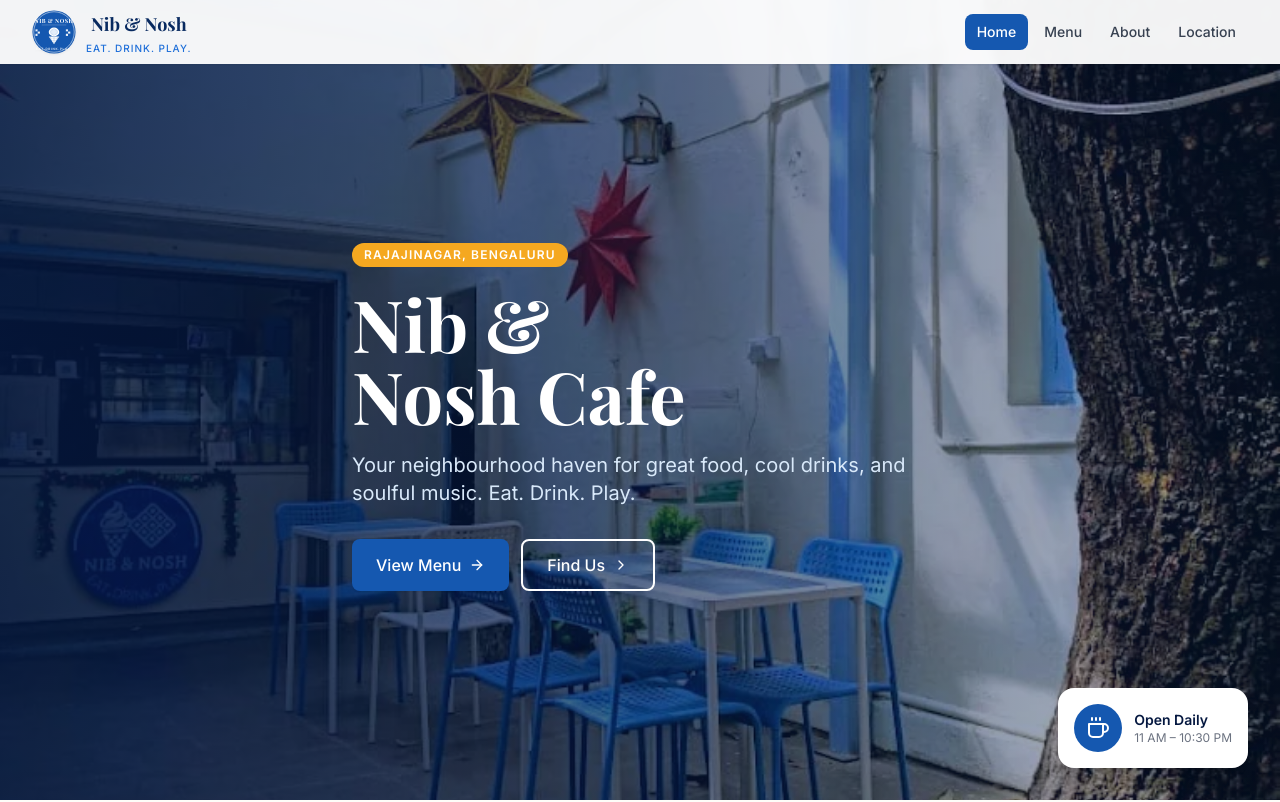
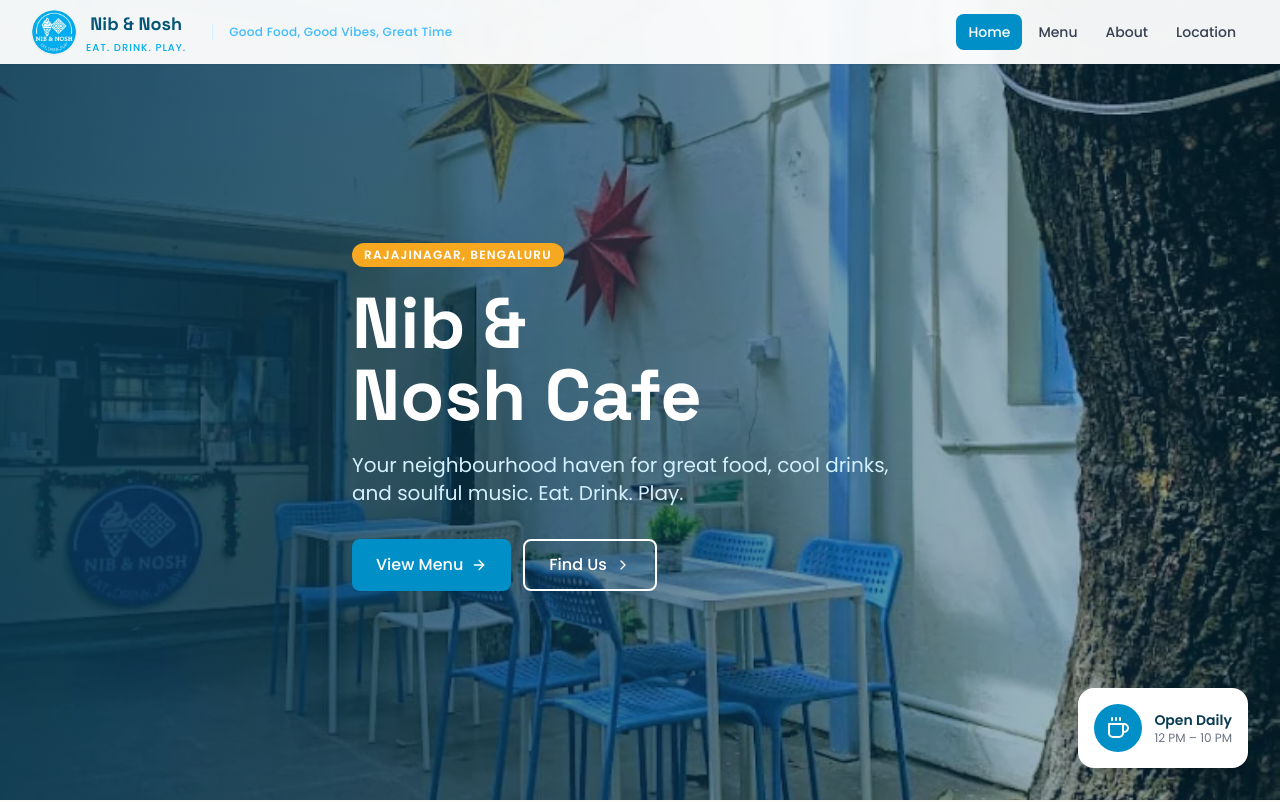
Before and after one commit to bmmithilesh-max/nib-nosh-cafe, a React (Vite) app: page / in a window 1280 px wide. Shown: the top 802 px of the page. Built offline with nearby package versions, Linux system fonts and the light colour scheme.

Commit message:
Update website

```diff
--- a/index.html
+++ b/index.html
@@ -8,7 +8,7 @@
     <meta name="description" content="Nib & Nosh Cafe in Rajajinagar, Bengaluru. A cozy cafe offering wraps, burgers, waffles, ice-cream sundaes, and live jamming events." />
     <link rel="preconnect" href="https://fonts.googleapis.com" />
     <link rel="preconnect" href="https://fonts.gstatic.com" crossorigin />
-    <link href="https://fonts.googleapis.com/css2?family=Playfair+Display:wght@400;600;700&family=Inter:wght@300;400;500;600&display=swap" rel="stylesheet" />
+    <link href="https://fonts.googleapis.com/css2?family=Space+Grotesk:wght@400;500;600;700&family=Poppins:wght@300;400;500;600;700&display=swap" rel="stylesheet" />
 </head>
   <body>
     <div id="root"></div>
--- a/src/components/CafeLogo.tsx
+++ b/src/components/CafeLogo.tsx
@@ -5,95 +5,13 @@
 
 export default function CafeLogo({ size = 40, className = '' }: CafeLogoProps) {
   return (
-    <svg
+    <img
+      src="/images/logo.png"
+      alt="Nib & Nosh logo"
       width={size}
       height={size}
-      viewBox="0 0 100 100"
-      xmlns="http://www.w3.org/2000/svg"
-      className={className}
-    >
-      {/* Outer circle */}
-      <circle cx="50" cy="50" r="49" fill="#1558B0" />
-      <circle cx="50" cy="50" r="46" fill="none" stroke="white" strokeWidth="1.2" />
-
-      {/* Checkerboard left flag */}
-      <g opacity="0.9">
-        <rect x="8" y="44" width="5" height="5" fill="white" />
-        <rect x="13" y="44" width="5" height="5" fill="#1558B0" />
-        <rect x="8" y="49" width="5" height="5" fill="#1558B0" />
-        <rect x="13" y="49" width="5" height="5" fill="white" />
-        <rect x="8" y="54" width="5" height="5" fill="white" />
-        <rect x="13" y="54" width="5" height="5" fill="#1558B0" />
-      </g>
-
-      {/* Checkerboard right flag */}
-      <g opacity="0.9">
-        <rect x="77" y="44" width="5" height="5" fill="white" />
-        <rect x="82" y="44" width="5" height="5" fill="#1558B0" />
-        <rect x="77" y="49" width="5" height="5" fill="#1558B0" />
-        <rect x="82" y="49" width="5" height="5" fill="white" />
-        <rect x="77" y="54" width="5" height="5" fill="white" />
-        <rect x="82" y="54" width="5" height="5" fill="#1558B0" />
-      </g>
-
-      {/* NIB & NOSH text */}
-      <text
-        x="50"
-        y="30"
-        textAnchor="middle"
-        fill="white"
-        fontFamily="'Playfair Display', Georgia, serif"
-        fontWeight="700"
-        fontSize="13"
-        letterSpacing="1"
-      >
-        NIB &amp; NOSH
-      </text>
-
-      {/* Divider line */}
-      <line x1="22" y1="34" x2="78" y2="34" stroke="white" strokeWidth="0.8" opacity="0.6" />
-
-      {/* Ice cream cone — scoop */}
-      <ellipse cx="50" cy="50" rx="12" ry="10" fill="white" />
-      <ellipse cx="50" cy="50" rx="9" ry="7.5" fill="#E3EEFB" />
-
-      {/* Waffle cone */}
-      <polygon points="50,78 38,60 62,60" fill="white" />
-      {/* Cone cross-hatch lines */}
-      <line x1="41" y1="60" x2="47" y2="78" stroke="#1558B0" strokeWidth="1" opacity="0.4" />
-      <line x1="50" y1="60" x2="50" y2="78" stroke="#1558B0" strokeWidth="1" opacity="0.4" />
-      <line x1="59" y1="60" x2="53" y2="78" stroke="#1558B0" strokeWidth="1" opacity="0.4" />
-      <line x1="39" y1="64" x2="61" y2="64" stroke="#1558B0" strokeWidth="1" opacity="0.3" />
-      <line x1="40" y1="69" x2="60" y2="69" stroke="#1558B0" strokeWidth="1" opacity="0.3" />
-      <line x1="43" y1="74" x2="57" y2="74" stroke="#1558B0" strokeWidth="1" opacity="0.3" />
-
-      {/* Waffle diamond on scoop */}
-      <rect
-        x="44"
-        y="44"
-        width="12"
-        height="12"
-        fill="none"
-        stroke="#1558B0"
-        strokeWidth="0.8"
-        opacity="0.3"
-        transform="rotate(45 50 50)"
-      />
-
-      {/* EAT.DRINK.PLAY text */}
-      <text
-        x="50"
-        y="92"
-        textAnchor="middle"
-        fill="white"
-        fontFamily="'Inter', system-ui, sans-serif"
-        fontWeight="600"
-        fontSize="7"
-        letterSpacing="1.5"
-        opacity="0.9"
-      >
-        EAT.DRINK.PLAY.
-      </text>
-    </svg>
+      style={{ width: size, height: size }}
+      className={`rounded-full object-cover ${className}`}
+    />
   );
 }
--- a/src/components/Footer.tsx
+++ b/src/components/Footer.tsx
@@ -81,14 +81,14 @@
                 <Clock className="w-4 h-4 text-blue-400 mt-0.5 shrink-0" />
                 <div className="text-sm">
                   <p className="text-blue-200">Mon – Fri</p>
-                  <p className="text-white font-medium">11:00 AM – 10:30 PM</p>
+                  <p className="text-white font-medium">12:00 PM – 10:00 PM</p>
                 </div>
               </li>
               <li className="flex items-start gap-3 mt-3">
                 <Clock className="w-4 h-4 text-blue-400 mt-0.5 shrink-0" />
                 <div className="text-sm">
                   <p className="text-blue-200">Sat – Sun</p>
-                  <p className="text-white font-medium">10:00 AM – 11:00 PM</p>
+                  <p className="text-white font-medium">12:00 PM – 10:00 PM</p>
                 </div>
               </li>
             </ul>
--- a/src/components/Navbar.tsx
+++ b/src/components/Navbar.tsx
@@ -43,6 +43,9 @@
               <span className="font-serif text-lg font-bold text-blue-800 block">Nib & Nosh</span>
               <span className="text-[10px] text-blue-500 tracking-widest uppercase font-medium">Eat. Drink. Play.</span>
             </div>
+            <span className="hidden xl:block ml-4 pl-4 border-l border-blue-100 text-xs font-medium text-blue-400 tracking-wide">
+              Good Food, Good Vibes, Great Time
+            </span>
           </button>
 
           <ul className="hidden lg:flex items-center gap-1">
--- a/src/index.css
+++ b/src/index.css
@@ -8,13 +8,13 @@
   }
 
   body {
-    font-family: 'Inter', system-ui, sans-serif;
+    font-family: 'Poppins', system-ui, sans-serif;
     background-color: #FDFCF8;
     color: #1A2540;
   }
 
   h1, h2, h3, h4 {
-    font-family: 'Playfair Display', Georgia, serif;
+    font-family: 'Space Grotesk', system-ui, sans-serif;
   }
 }
 
--- a/src/pages/Home.tsx
+++ b/src/pages/Home.tsx
@@ -1,4 +1,4 @@
-import { ArrowRight, Star, Music, Calendar, Utensils, Coffee, IceCream, ChevronRight } from 'lucide-react';
+import { ArrowRight, Star, Music, Calendar, Utensils, Coffee, Gamepad2, ChevronRight } from 'lucide-react';
 import type { Page } from '../types';
 
 interface HomeProps {
@@ -12,9 +12,9 @@
     desc: 'Wraps, burgers, pasta, and waffles made with love and the freshest ingredients.',
   },
   {
-    icon: IceCream,
-    title: 'Make Your Soft Serve',
-    desc: 'Customise your ice-cream with sauces and toppings – your creation, your way.',
+    icon: Gamepad2,
+    title: 'Board Games',
+    desc: 'Grab a table and dive into our collection of board games with friends and family.',
   },
   {
     icon: Music,
@@ -97,7 +97,7 @@
             </div>
             <div>
               <p className="font-semibold text-blue-900 text-sm">Open Daily</p>
-              <p className="text-gray-500 text-xs">11 AM – 10:30 PM</p>
+              <p className="text-gray-500 text-xs">12 PM – 10 PM</p>
             </div>
           </div>
         </div>
--- a/src/pages/Location.tsx
+++ b/src/pages/Location.tsx
@@ -64,11 +64,11 @@
               <div className="space-y-1 text-sm">
                 <div className="flex justify-between gap-8">
                   <span className="text-gray-500">Monday – Friday</span>
-                  <span className="text-gray-800 font-medium">11:00 AM – 10:30 PM</span>
+                  <span className="text-gray-800 font-medium">12:00 PM – 10:00 PM</span>
                 </div>
                 <div className="flex justify-between gap-8">
                   <span className="text-gray-500">Saturday – Sunday</span>
-                  <span className="text-gray-800 font-medium">10:00 AM – 11:00 PM</span>
+                  <span className="text-gray-800 font-medium">12:00 PM – 10:00 PM</span>
                 </div>
               </div>
             </div>
--- a/src/pages/Menu.tsx
+++ b/src/pages/Menu.tsx
@@ -180,7 +180,7 @@
           <p className="text-blue-300 text-sm font-medium uppercase tracking-widest mb-2">Nib & Nosh</p>
           <h1 className="font-serif text-4xl md:text-5xl font-bold text-white mb-3">Our Menu</h1>
           <p className="text-blue-200 max-w-md mx-auto text-sm px-4">
-            All vegetarian · Made fresh daily · Prices inclusive of taxes
+            All vegetarian · Made fresh daily
           </p>
         </div>
       </div>
--- a/tailwind.config.js
+++ b/tailwind.config.js
@@ -5,16 +5,16 @@
     extend: {
       colors: {
         blue: {
-          50: '#EEF5FD',
-          100: '#D9E9FA',
-          200: '#B3D2F5',
-          300: '#7DB4EC',
-          400: '#4A90E2',
-          500: '#1E6FD9',
-          600: '#1558B0',
-          700: '#0C3B82',
-          800: '#082A60',
-          900: '#051840',
+          50: '#EAF8FF',
+          100: '#D3F0FF',
+          200: '#A8E2FF',
+          300: '#6FCFFF',
+          400: '#3DBDFF',
+          500: '#00ADEF',
+          600: '#0090C7',
+          700: '#00719D',
+          800: '#045577',
+          900: '#0A3B54',
         },
         cream: {
           50: '#FDFCF8',
@@ -28,8 +28,8 @@
         },
       },
       fontFamily: {
-        serif: ['Playfair Display', 'Georgia', 'serif'],
-        sans: ['Inter', 'system-ui', 'sans-serif'],
+        serif: ['Space Grotesk', 'system-ui', 'sans-serif'],
+        sans: ['Poppins', 'system-ui', 'sans-serif'],
       },
       animation: {
         'fade-in': 'fadeIn 0.6s ease-out forwards',
```
Also changed, not shown: public/images/logo.png (added).
